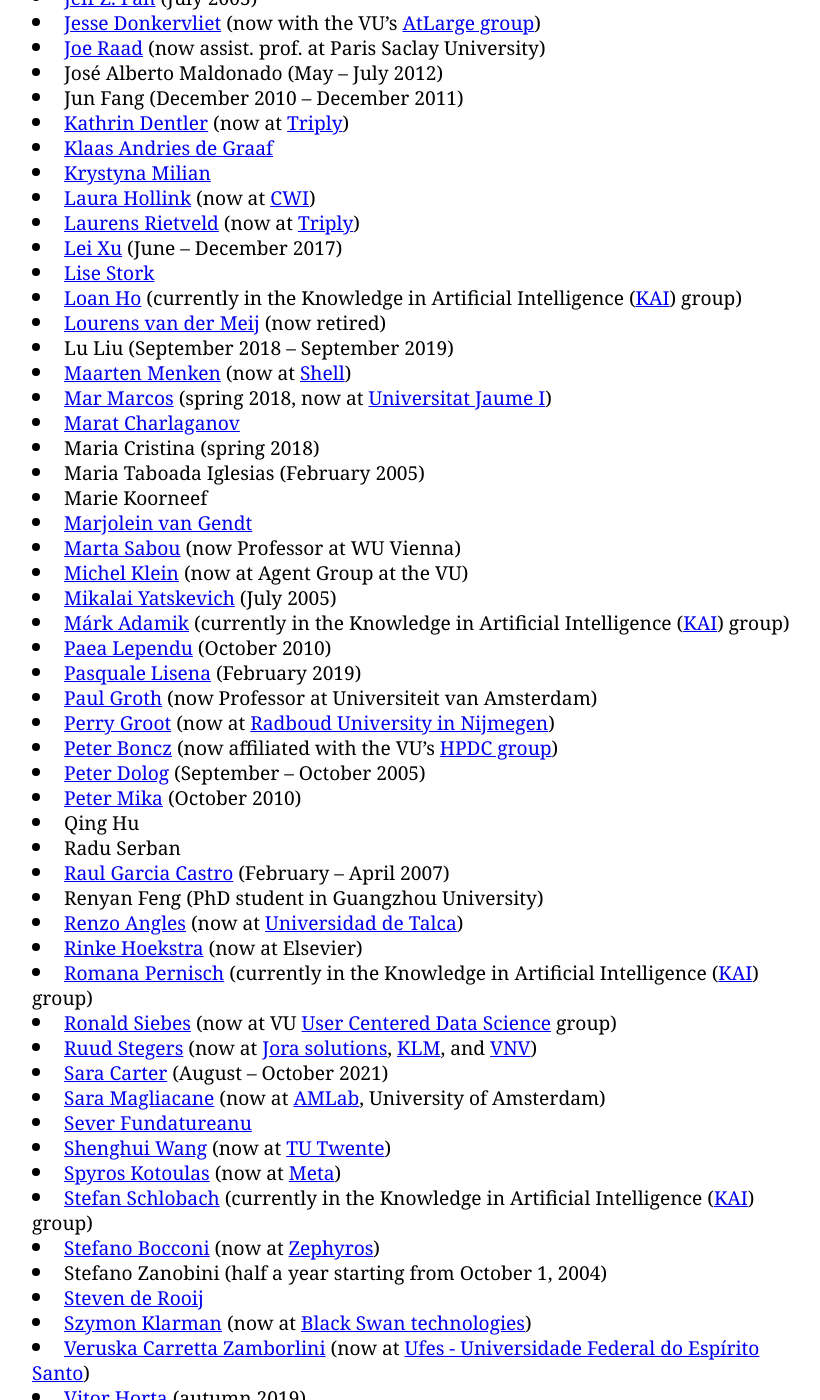
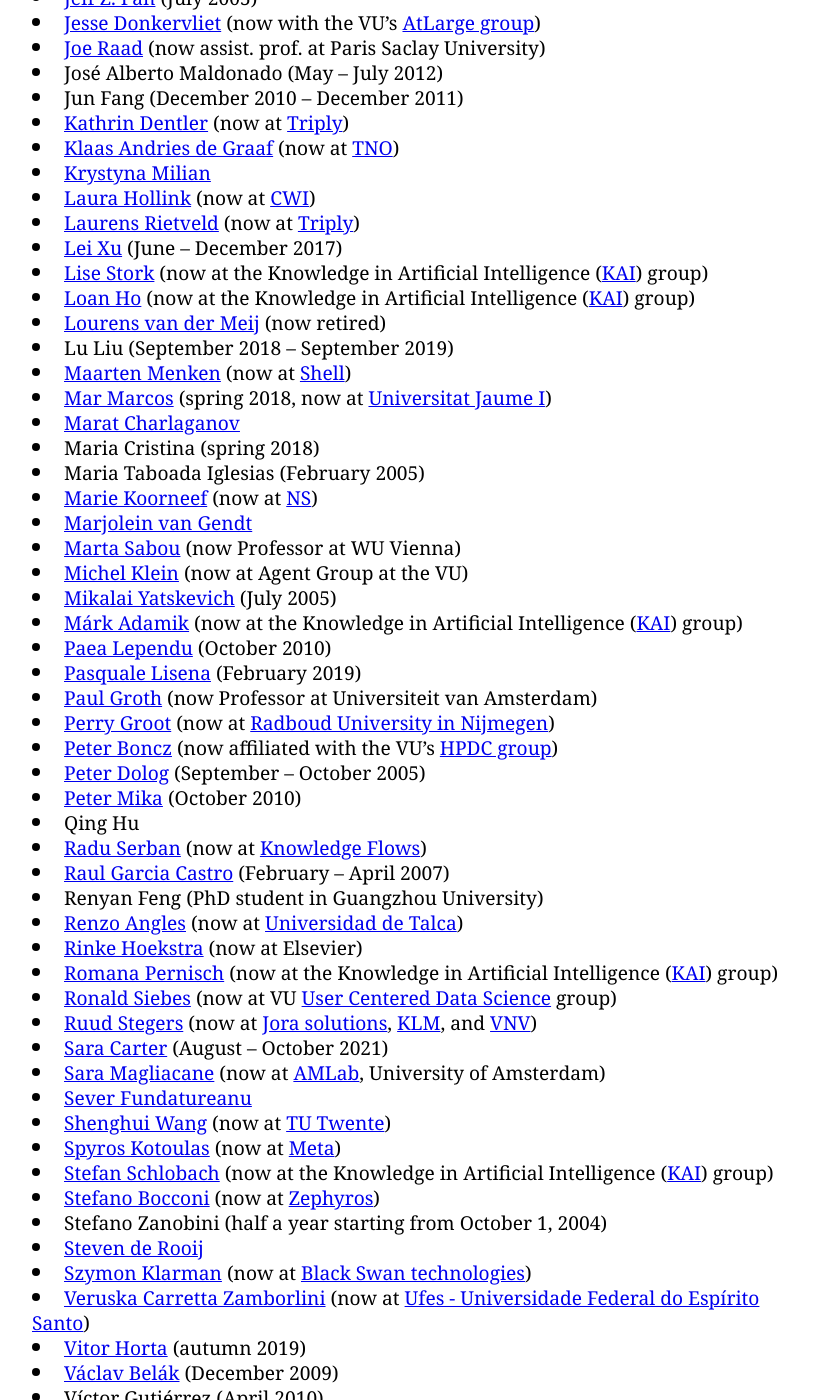
Before and after one commit to lr-vu/siteOLD, a Jekyll site: the page built from people/index.md, in a window 1280 px wide and 1400 px high, scrolled down 3126 px. Shown: the whole window, without its empty margins (224-1044 px from the left). Built offline with Jekyll 4.4.1, drawn with Linux system fonts in a browser that asks for light colours; our own code applies the rules of GitHub Pages for plain Markdown files; some of the changed text lies outside the part shown.

Commit message:
Update alumni

```diff
--- a/_data/members.yml
+++ b/_data/members.yml
@@ -77,8 +77,8 @@
     website: https://ict.fbk.eu/people/detail/alessandro-daniele/
     bio: October-November 2021
 -   name: Andreas Hess
-    website: null
-    bio: null
+    website: http://www.andreas-hess.info/
+    bio: now at [Darmstadt University of Applied Sciences](https://h-da.de/)
 -   name: Antoine Isaac
     website: http://www.few.vu.nl/~aisaac/
     bio: now at [Europeana](https://pro.europeana.eu/person/antoine-isaac)
@@ -90,7 +90,7 @@
     bio: April – June 2010
 -   name: Benno Kruit
     website: http://bennokruit.nl/
-    bio: currently in the Knowledge in Artificial Intelligence ([KAI](https://kai.cs.vu.nl/))
+    bio: now at the Knowledge in Artificial Intelligence ([KAI](https://kai.cs.vu.nl/))
         group
 -   name: Christophe Gueret
     website: http://www.few.vu.nl/~cgueret/
@@ -145,7 +145,7 @@
     bio: null
 -   name: Ilaria Tiddi
     website: https://kmitd.github.io/ilaria/
-    bio: currently in the Knowledge in Artificial Intelligence ([KAI](https://kai.cs.vu.nl/))
+    bio: now at the Knowledge in Artificial Intelligence ([KAI](https://kai.cs.vu.nl/))
         group
 -   name: Jacopo Urbani
     website: http://www.jacopourbani.it/
@@ -176,7 +176,7 @@
     bio: now at [Triply](https://triply.cc/)
 -   name: Klaas Andries de Graaf
     website: http://www.kadegraaf.nl/
-    bio: null
+    bio: now at [TNO](https://www.tno.nl/nl/)
 -   name: Krystyna Milian
     website: https://www.linkedin.com/in/krystyna-milian-56069114/?originalSubdomain=pl
     bio: null
@@ -191,10 +191,11 @@
     bio: June – December 2017
 -   name: Lise Stork
     website: https://liacs.leidenuniv.nl/~storkl/
-    bio: null
+    bio: now at the Knowledge in Artificial Intelligence ([KAI](https://kai.cs.vu.nl/))
+        group
 -   name: Loan Ho
     website: https://scholar.google.com/citations?user=KWi3jCwAAAAJ&hl=en
-    bio: currently in the Knowledge in Artificial Intelligence ([KAI](https://kai.cs.vu.nl/))
+    bio: now at the Knowledge in Artificial Intelligence ([KAI](https://kai.cs.vu.nl/))
         group
 -   name: Lourens van der Meij
     website: https://www.linkedin.com/in/lourensvandermeij/?originalSubdomain=nl/
@@ -218,8 +219,8 @@
     website: null
     bio: February 2005
 -   name: Marie Koorneef
-    website: null
-    bio: null
+    website: https://www.linkedin.com/in/marie-koorneef-2a8b4964/?originalSubdomain=nl/
+    bio: now at [NS](https://www.ns.nl/)
 -   name: Marjolein van Gendt
     website: https://www.linkedin.com/in/marjoleinvangendtlangeveld/?originalSubdomain=nl/
     bio: null
@@ -234,7 +235,7 @@
     bio: July 2005
 -   name: Márk Adamik
     website: https://research.vu.nl/en/persons/mark-adamik
-    bio: currently in the Knowledge in Artificial Intelligence ([KAI](https://kai.cs.vu.nl/))
+    bio: now at the Knowledge in Artificial Intelligence ([KAI](https://kai.cs.vu.nl/))
         group
 -   name: Paea Lependu
     website: https://sites.google.com/ucr.edu/paea-lependu/home/
@@ -261,8 +262,8 @@
     website: null
     bio: null
 -   name: Radu Serban
-    website: null
-    bio: null
+    website: https://www.linkedin.com/in/radu-serban-a371752/
+    bio: now at [Knowledge Flows](https://knowledge-flows.com/about/index.html#home)
 -   name: Raul Garcia Castro
     website: http://www.garcia-castro.com/
     bio: February – April 2007
@@ -277,7 +278,7 @@
     bio: now at Elsevier
 -   name: Romana Pernisch
     website: https://pernisch.ch/
-    bio: currently in the Knowledge in Artificial Intelligence ([KAI](https://kai.cs.vu.nl/))
+    bio: now at the Knowledge in Artificial Intelligence ([KAI](https://kai.cs.vu.nl/))
         group
 -   name: Ronald Siebes
     website: https://www.linkedin.com/in/ronald-siebes-5215563/?originalSubdomain=nl
@@ -303,7 +304,7 @@
     bio: now at [Meta](https://about.meta.com/)
 -   name: Stefan Schlobach
     website: https://www.few.vu.nl/~schlobac/
-    bio: currently in the Knowledge in Artificial Intelligence ([KAI](https://kai.cs.vu.nl/))
+    bio: now at the Knowledge in Artificial Intelligence ([KAI](https://kai.cs.vu.nl/))
         group
 -   name: Stefano Bocconi
     website: https://www.linkedin.com/in/stefanobocconi/?originalSubdomain=nl/
```
